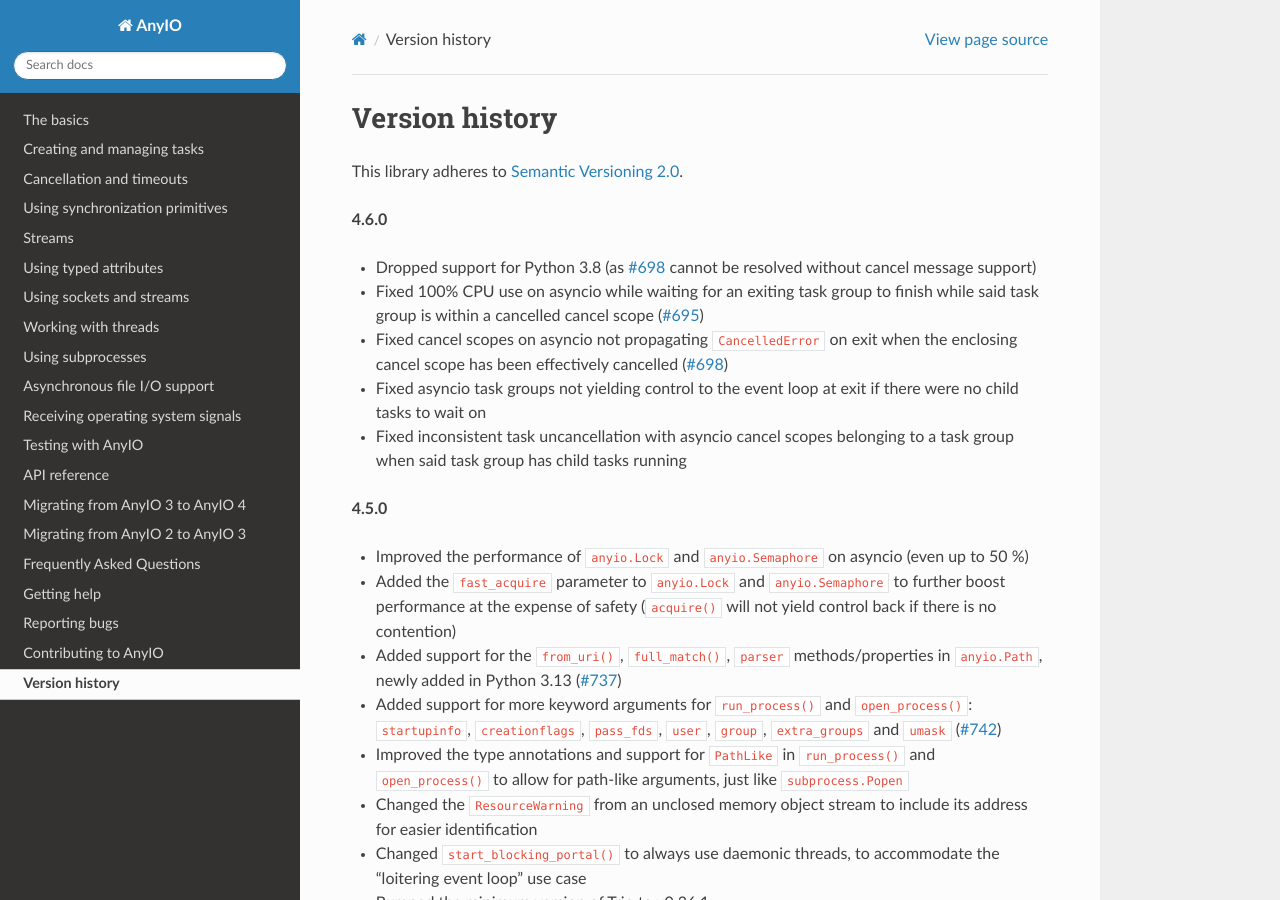
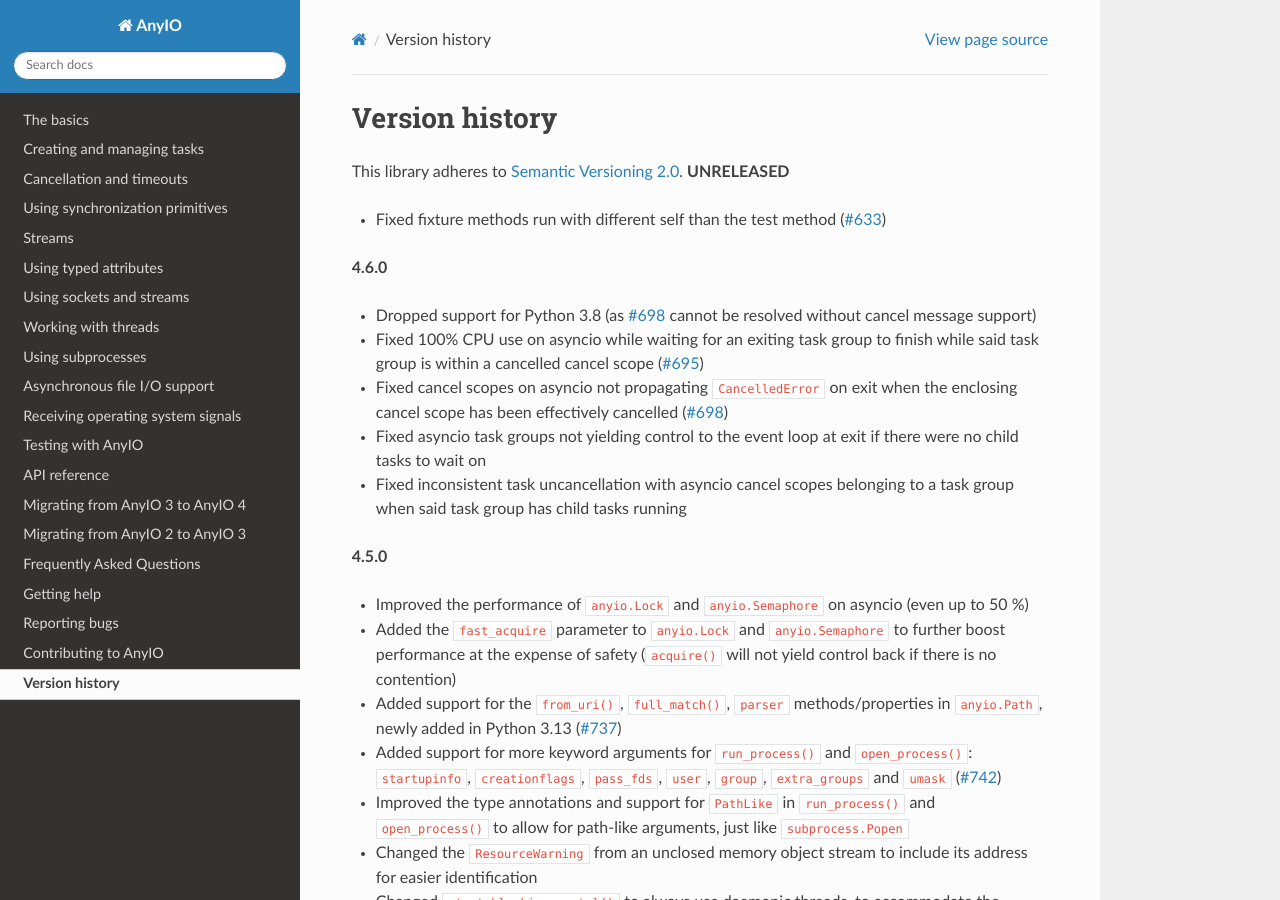
Before and after one commit to agronholm/anyio, a Sphinx documentation site: the page built from docs/versionhistory.rst, in a window 1280 px wide and 900 px high. Built offline with Sphinx 7.4.7 and the Read the Docs theme 3.1.0, drawn with Linux system fonts in a browser that asks for light colours; the version number could not be read and is left out.

Commit message:
add history

```diff
--- a/docs/versionhistory.rst
+++ b/docs/versionhistory.rst
@@ -2,6 +2,10 @@
 ===============
 
 This library adheres to `Semantic Versioning 2.0 <http://semver.org/>`_.
+**UNRELEASED**
+
+- Fixed fixture methods run with different self than the test method
+  (`#633 <https://github.com/agronholm/anyio/issues/633>`_)
 
 **4.6.0**
 
```
